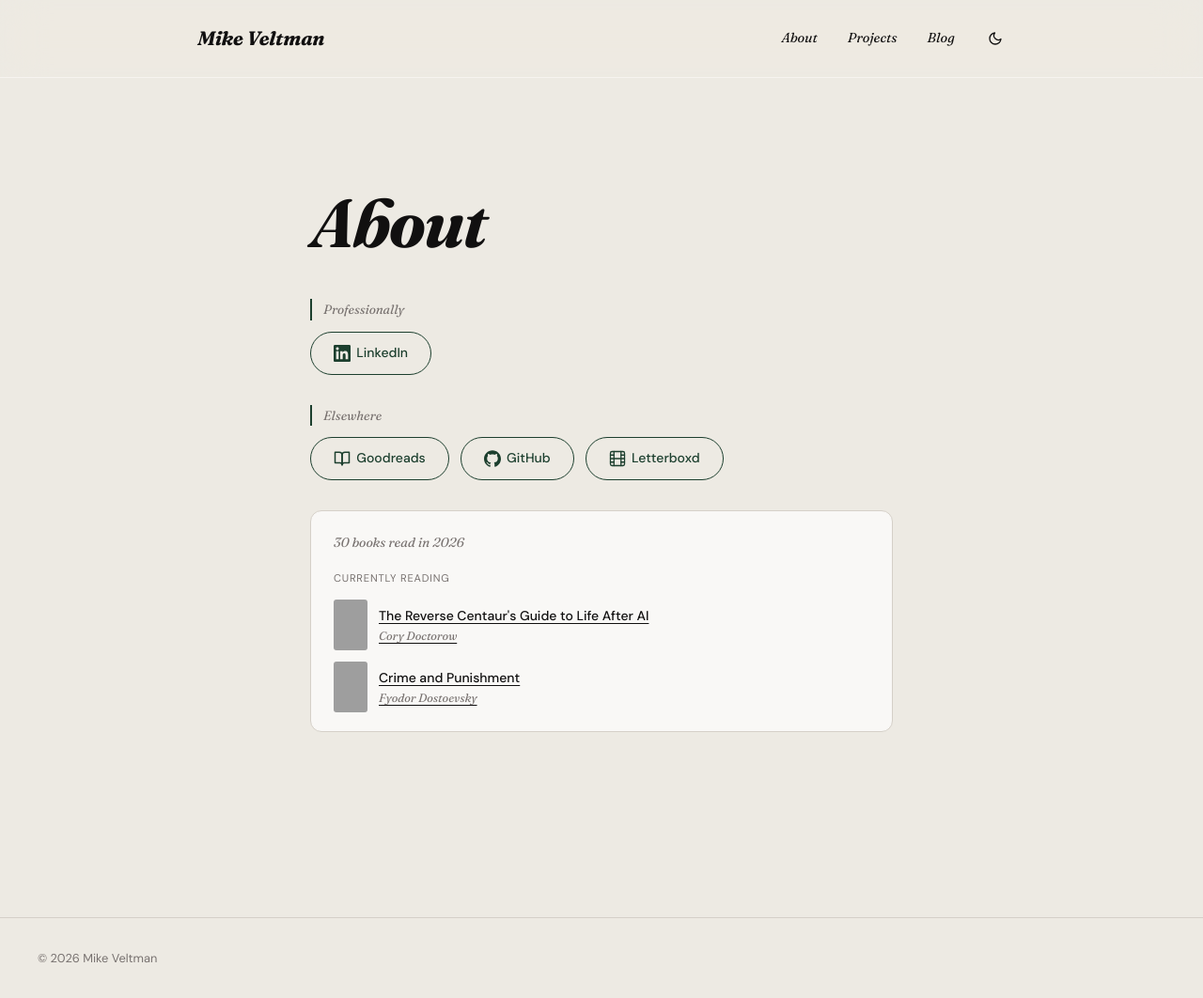
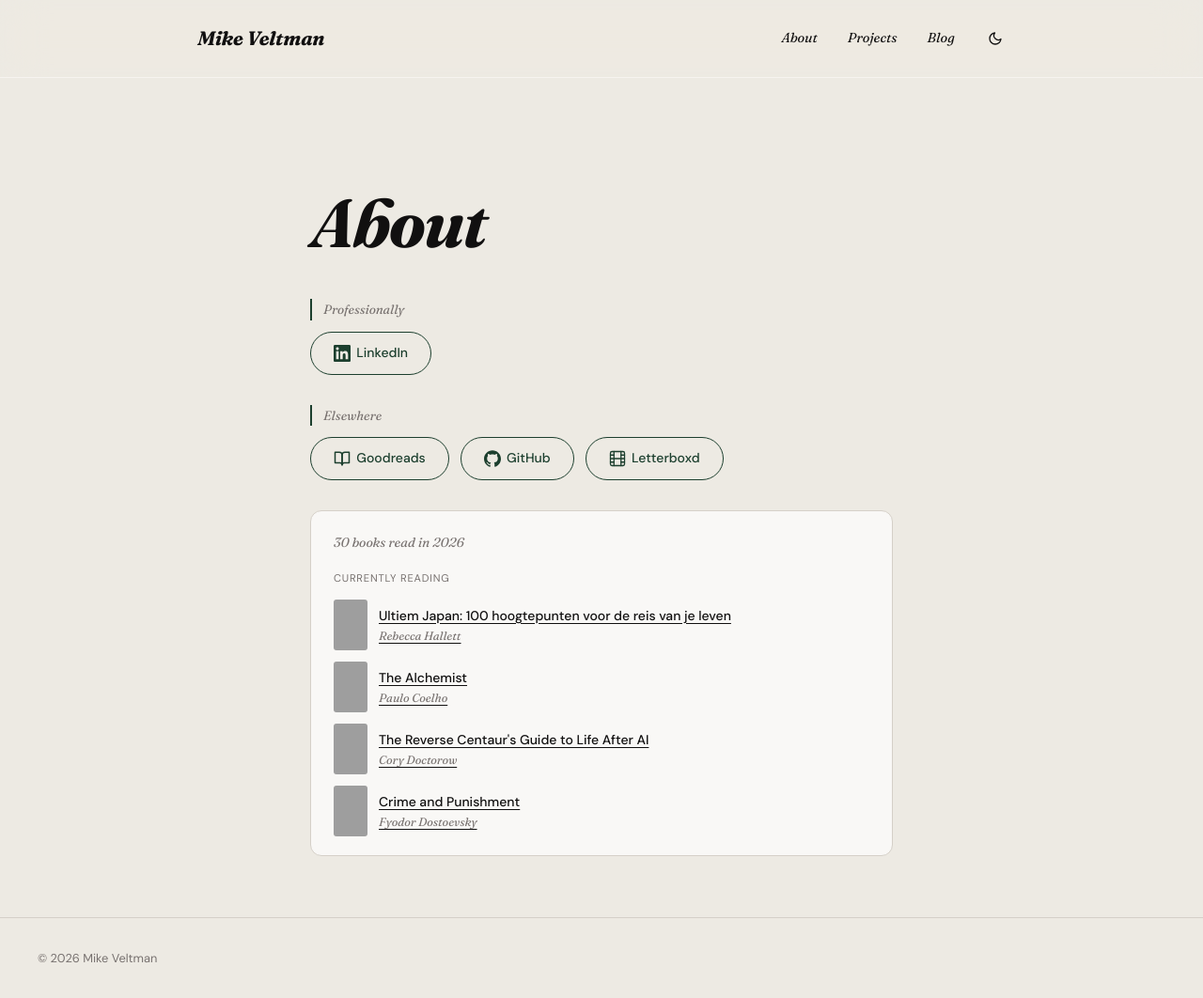
Before and after one commit to mikeveltman/mikeveltman.github.io, a Jekyll site: the page built from _pages/over.md, in a window 1280 px wide and 1062 px high. Shown: the whole window at 94% size. Built offline with Jekyll 4.4.1, drawn with Linux system fonts in a browser that asks for light colours; grey boxes are pictures that could not be loaded.

Commit message:
Update Goodreads data

```diff
--- a/_data/goodreads.json
+++ b/_data/goodreads.json
@@ -2,6 +2,20 @@
   "year": 2026,
   "read_count": 30,
   "currently_reading": [
+    {
+      "title": "Ultiem Japan: 100 hoogtepunten voor de reis van je leven",
+      "author": "Rebecca Hallett",
+      "cover": "https://i.gr-assets.com/images/S/compressed.photo.goodreads.com/books/1766786042l/245810212._SX318_.jpg",
+      "url": "https://www.goodreads.com/review/show/8795409042?utm_medium=api&utm_source=rss",
+      "read_at": ""
+    },
+    {
+      "title": "The Alchemist",
+      "author": "Paulo Coelho",
+      "cover": "https://i.gr-assets.com/images/S/compressed.photo.goodreads.com/books/1654371463l/18144590._SY475_.jpg",
+      "url": "https://www.goodreads.com/review/show/8045678347?utm_medium=api&utm_source=rss",
+      "read_at": ""
+    },
     {
       "title": "The Reverse Centaur's Guide to Life After AI",
       "author": "Cory Doctorow",
```
